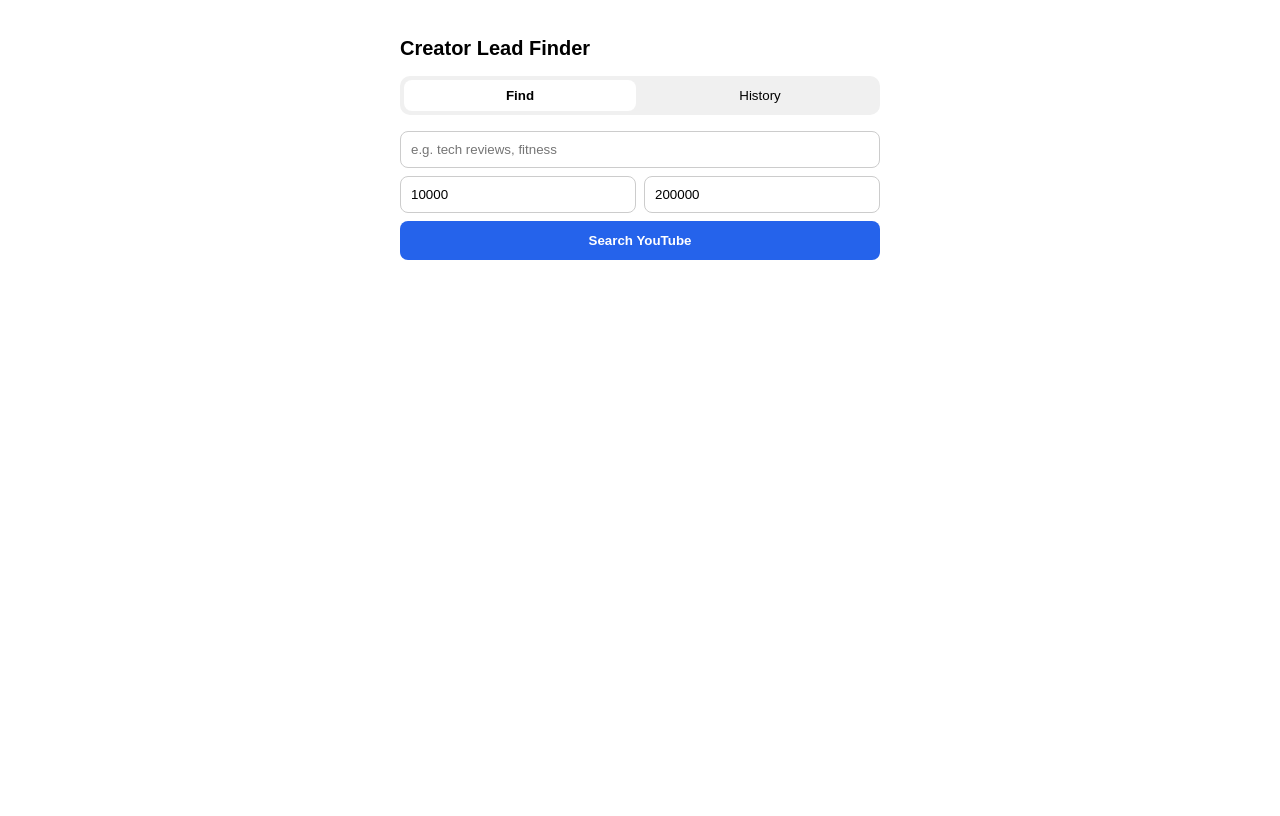
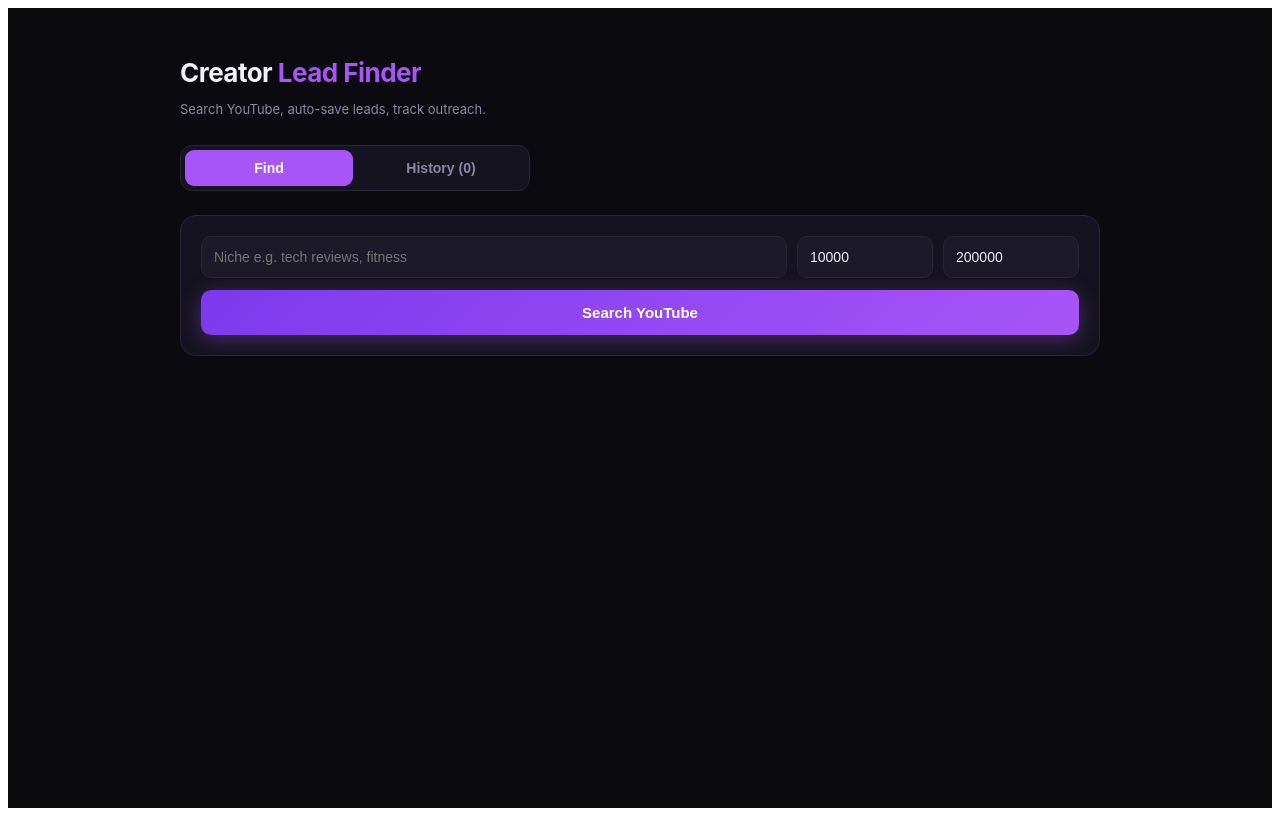
Before and after one commit to Deepsingh77142/Creator-finder, a Next.js app: page / in a window 1280 px wide. Built offline with nearby package versions, Linux system fonts and the light colour scheme.

Commit message:
Update index.js

```diff
--- a/pages/index.js
+++ b/pages/index.js
@@ -30,21 +30,29 @@ export default function Home() {
       const data = await res.json();
       if (data.error) throw new Error(data.error);
       setResults(data.results);
+
+      const existingUrls = new Set(history.map(h => h.url));
+      const newOnes = data.results.filter(r => !existingUrls.has(r.url)).map(r => ({
+        ...r, addedAt: new Date().toISOString(), contacted: false, instagram: 'N/A'
+      }));
+      if (newOnes.length > 0) {
+        saveHistory([...newOnes, ...history]);
+      }
     } catch (e) {
       setError(e.message);
     }
     setLoading(false);
   }
 
-  function addToHistory(creator) {
-    const entry = { ...creator, addedAt: new Date().toISOString(), contacted: false };
-    saveHistory([entry, ...history]);
-    alert('Added: ' + creator.name);
-  }
-
   function toggleContacted(i) {
     const updated = [...history];
     updated[i].contacted = !updated[i].contacted;
+    saveHistory(updated);
+  }
+
+  function updateInstagram(i, value) {
+    const updated = [...history];
+    updated[i].instagram = value;
     saveHistory(updated);
   }
 
@@ -54,80 +62,151 @@ export default function Home() {
     saveHistory(updated);
   }
 
+  const bg = '#0a0a0f';
+  const card = '#15131f';
+  const border = '#2a2438';
+  const purple = '#a855f7';
+  const purpleDark = '#7c3aed';
+  const textMain = '#f3f1f8';
+  const textMuted = '#8d87a3';
+
+  const thStyle = { textAlign: 'left', padding: '10px 8px', fontSize: 11, color: textMuted, borderBottom: `1px solid ${border}`, whiteSpace: 'nowrap', textTransform: 'uppercase', letterSpacing: '0.05em' };
+  const tdStyle = { padding: '10px 8px', fontSize: 13, borderBottom: `1px solid ${border}`, verticalAlign: 'top', color: textMain };
+  const inputStyle = { padding: 12, borderRadius: 10, border: `1px solid ${border}`, fontSize: 14, background: '#1c1928', color: textMain, outline: 'none' };
+
   return (
-    <div style={{ maxWidth: 480, margin: '0 auto', padding: 16, fontFamily: 'sans-serif' }}>
-      <h1 style={{ fontSize: 20, marginBottom: 16 }}>Creator Lead Finder</h1>
+    <div style={{ minHeight: '100vh', background: bg, fontFamily: '-apple-system, sans-serif' }}>
+      <div style={{ maxWidth: 920, margin: '0 auto', padding: '32px 16px 60px' }}>
 
-      <div style={{ display: 'flex', gap: 8, marginBottom: 16, background: '#f0f0f0', borderRadius: 10, padding: 4 }}>
-        <button onClick={() => setTab('find')} style={{ flex: 1, padding: 8, border: 'none', borderRadius: 8, background: tab === 'find' ? '#fff' : 'transparent', fontWeight: tab === 'find' ? 600 : 400 }}>Find</button>
-        <button onClick={() => setTab('history')} style={{ flex: 1, padding: 8, border: 'none', borderRadius: 8, background: tab === 'history' ? '#fff' : 'transparent', fontWeight: tab === 'history' ? 600 : 400 }}>History</button>
+        <div style={{ marginBottom: 28 }}>
+          <h1 style={{ fontSize: 26, marginBottom: 6, fontWeight: 700, color: textMain, letterSpacing: '-0.02em' }}>
+            Creator <span style={{ color: purple }}>Lead Finder</span>
+          </h1>
+          <p style={{ fontSize: 13, color: textMuted }}>Search YouTube, auto-save leads, track outreach.</p>
+        </div>
+
+        <div style={{ display: 'flex', gap: 4, marginBottom: 24, background: card, borderRadius: 12, padding: 4, maxWidth: 340, border: `1px solid ${border}` }}>
+          <button onClick={() => setTab('find')} style={{ flex: 1, padding: 10, border: 'none', borderRadius: 9, background: tab === 'find' ? purple : 'transparent', color: tab === 'find' ? '#fff' : textMuted, fontWeight: 600, fontSize: 14, cursor: 'pointer', transition: 'all 0.15s' }}>Find</button>
+          <button onClick={() => setTab('history')} style={{ flex: 1, padding: 10, border: 'none', borderRadius: 9, background: tab === 'history' ? purple : 'transparent', color: tab === 'history' ? '#fff' : textMuted, fontWeight: 600, fontSize: 14, cursor: 'pointer', transition: 'all 0.15s' }}>History ({history.length})</button>
         </div>
 
         {tab === 'find' && (
           <div>
+            <div style={{ background: card, border: `1px solid ${border}`, borderRadius: 16, padding: 20, marginBottom: 20 }}>
+              <div style={{ display: 'flex', flexWrap: 'wrap', gap: 10, marginBottom: 12 }}>
                 <input
                   type="text"
-            placeholder="e.g. tech reviews, fitness"
+                  placeholder="Niche e.g. tech reviews, fitness"
                   value={niche}
                   onChange={e => setNiche(e.target.value)}
-            style={{ width: '100%', padding: 10, marginBottom: 8, borderRadius: 8, border: '1px solid #ccc', boxSizing: 'border-box' }}
+                  style={{ ...inputStyle, flex: '1 1 200px' }}
                 />
-          <div style={{ display: 'flex', gap: 8, marginBottom: 8 }}>
-            <input type="number" value={minSubs} onChange={e => setMinSubs(e.target.value)} placeholder="Min subs" style={{ flex: 1, padding: 10, borderRadius: 8, border: '1px solid #ccc' }} />
-            <input type="number" value={maxSubs} onChange={e => setMaxSubs(e.target.value)} placeholder="Max subs" style={{ flex: 1, padding: 10, borderRadius: 8, border: '1px solid #ccc' }} />
+                <input type="number" value={minSubs} onChange={e => setMinSubs(e.target.value)} placeholder="Min subs" style={{ ...inputStyle, width: 110 }} />
+                <input type="number" value={maxSubs} onChange={e => setMaxSubs(e.target.value)} placeholder="Max subs" style={{ ...inputStyle, width: 110 }} />
               </div>
-          <button onClick={searchCreators} disabled={loading} style={{ width: '100%', padding: 12, borderRadius: 8, border: 'none', background: '#2563eb', color: '#fff', fontWeight: 600, marginBottom: 16 }}>
+              <button onClick={searchCreators} disabled={loading} style={{
+                width: '100%', padding: 14, borderRadius: 10, border: 'none',
+                background: loading ? '#4c3a73' : `linear-gradient(135deg, ${purpleDark}, ${purple})`,
+                color: '#fff', fontWeight: 700, fontSize: 15, cursor: loading ? 'default' : 'pointer',
+                boxShadow: loading ? 'none' : '0 4px 20px rgba(168,85,247,0.35)'
+              }}>
                 {loading ? 'Searching...' : 'Search YouTube'}
               </button>
+            </div>
 
-          {error && <div style={{ color: 'red', marginBottom: 16, fontSize: 13 }}>{error}</div>}
+            {error && <div style={{ color: '#fca5a5', marginBottom: 16, fontSize: 13, background: '#3a1212', border: '1px solid #5c1a1a', padding: 12, borderRadius: 10 }}>{error}</div>}
 
+            {results.length > 0 && (
+              <p style={{ fontSize: 13, color: '#86efac', marginBottom: 12, fontWeight: 600 }}>● {results.length} channels found — auto-saved to History</p>
+            )}
+
+            {results.length > 0 && (
+              <div style={{ background: card, border: `1px solid ${border}`, borderRadius: 16, padding: 8, overflowX: 'auto' }}>
+                <table style={{ width: '100%', borderCollapse: 'collapse' }}>
+                  <thead>
+                    <tr>
+                      <th style={thStyle}>Name</th>
+                      <th style={thStyle}>Category</th>
+                      <th style={thStyle}>Subs</th>
+                      <th style={thStyle}>Email</th>
+                      <th style={thStyle}>Channel</th>
+                    </tr>
+                  </thead>
+                  <tbody>
                     {results.map(r => (
-            <div key={r.id} style={{ border: '1px solid #ddd', borderRadius: 10, padding: 12, marginBottom: 10 }}>
-              <div style={{ display: 'flex', gap: 10, alignItems: 'center', marginBottom: 8 }}>
-                {r.thumb && <img src={r.thumb} alt="" style={{ width: 38, height: 38, borderRadius: '50%' }} />}
-                <div>
-                  <div style={{ fontWeight: 600, fontSize: 14 }}>{r.name}</div>
-                  <div style={{ fontSize: 12, color: '#666' }}>{r.subs} subscribers · {r.category}</div>
+                      <tr key={r.id}>
+                        <td style={{ ...tdStyle, fontWeight: 600 }}>{r.name}</td>
+                        <td style={tdStyle}><span style={{ background: '#2a1f3d', color: '#d4b8ff', padding: '3px 9px', borderRadius: 20, fontSize: 11 }}>{r.category}</span></td>
+                        <td style={{ ...tdStyle, color: textMuted }}>{r.subs}</td>
+                        <td style={{ ...tdStyle, color: r.email === 'N/A' ? textMuted : '#86efac' }}>{r.email}</td>
+                        <td style={tdStyle}><a href={r.url} target="_blank" rel="noreferrer" style={{ color: purple, textDecoration: 'none' }}>open ↗</a></td>
+                      </tr>
+                    ))}
+                  </tbody>
+                </table>
               </div>
-              </div>
-              <div style={{ fontSize: 13, marginBottom: 4 }}>Email: {r.email}</div>
-              <a href={r.url} target="_blank" rel="noreferrer" style={{ fontSize: 13, color: '#2563eb' }}>Open channel ↗</a>
-              <button onClick={() => addToHistory(r)} style={{ width: '100%', marginTop: 8, padding: 8, borderRadius: 8, border: 'none', background: '#16a34a', color: '#fff', fontWeight: 600 }}>
-                Add to history
-              </button>
-            </div>
-          ))}
+            )}
           </div>
         )}
 
         {tab === 'history' && (
           <div>
-          <div style={{ display: 'flex', gap: 8, marginBottom: 16 }}>
-            <div style={{ flex: 1, background: '#f0f0f0', borderRadius: 8, padding: 12, textAlign: 'center' }}>
-              <div style={{ fontSize: 22, fontWeight: 700 }}>{history.length}</div>
-              <div style={{ fontSize: 12, color: '#666' }}>Total leads</div>
+            <div style={{ display: 'flex', gap: 12, marginBottom: 20, maxWidth: 420 }}>
+              <div style={{ flex: 1, background: card, border: `1px solid ${border}`, borderRadius: 12, padding: 16, textAlign: 'center' }}>
+                <div style={{ fontSize: 24, fontWeight: 700, color: purple }}>{history.length}</div>
+                <div style={{ fontSize: 12, color: textMuted, marginTop: 2 }}>Total leads</div>
               </div>
-            <div style={{ flex: 1, background: '#f0f0f0', borderRadius: 8, padding: 12, textAlign: 'center' }}>
-              <div style={{ fontSize: 22, fontWeight: 700 }}>{history.filter(h => h.contacted).length}</div>
-              <div style={{ fontSize: 12, color: '#666' }}>Contacted</div>
+              <div style={{ flex: 1, background: card, border: `1px solid ${border}`, borderRadius: 12, padding: 16, textAlign: 'center' }}>
+                <div style={{ fontSize: 24, fontWeight: 700, color: '#86efac' }}>{history.filter(h => h.contacted).length}</div>
+                <div style={{ fontSize: 12, color: textMuted, marginTop: 2 }}>Contacted</div>
               </div>
             </div>
-          {history.length === 0 && <div style={{ textAlign: 'center', color: '#888', padding: 20 }}>No leads saved yet.</div>}
+
+            {history.length === 0 && <div style={{ textAlign: 'center', color: textMuted, padding: 40, background: card, borderRadius: 16, border: `1px solid ${border}` }}>No leads yet. Search in the Find tab — results save here automatically.</div>}
+
+            {history.length > 0 && (
+              <div style={{ background: card, border: `1px solid ${border}`, borderRadius: 16, padding: 8, overflowX: 'auto' }}>
+                <table style={{ width: '100%', borderCollapse: 'collapse' }}>
+                  <thead>
+                    <tr>
+                      <th style={thStyle}>Name</th>
+                      <th style={thStyle}>Category</th>
+                      <th style={thStyle}>Instagram</th>
+                      <th style={thStyle}>Email</th>
+                      <th style={thStyle}>Done</th>
+                      <th style={thStyle}></th>
+                    </tr>
+                  </thead>
+                  <tbody>
                     {history.map((h, i) => (
-            <div key={i} style={{ border: '1px solid #ddd', borderRadius: 10, padding: 12, marginBottom: 8, display: 'flex', justifyContent: 'space-between', alignItems: 'center', gap: 8 }}>
-              <div style={{ flex: 1, minWidth: 0 }}>
-                <div style={{ fontWeight: 600, fontSize: 14 }}>{h.name}</div>
-                <div style={{ fontSize: 12, color: '#666', whiteSpace: 'nowrap', overflow: 'hidden', textOverflow: 'ellipsis' }}>{h.email}</div>
-              </div>
-              <label style={{ fontSize: 12, display: 'flex', alignItems: 'center', gap: 4 }}>
-                <input type="checkbox" checked={h.contacted} onChange={() => toggleContacted(i)} /> done
-              </label>
-              <button onClick={() => removeHistory(i)} style={{ border: 'none', background: 'transparent', color: 'red', fontSize: 18 }}>×</button>
-            </div>
+                      <tr key={i}>
+                        <td style={{ ...tdStyle, fontWeight: 600 }}>{h.name}</td>
+                        <td style={tdStyle}><span style={{ background: '#2a1f3d', color: '#d4b8ff', padding: '3px 9px', borderRadius: 20, fontSize: 11 }}>{h.category}</span></td>
+                        <td style={tdStyle}>
+                          <input
+                            type="text"
+                            placeholder="paste handle"
+                            value={h.instagram === 'N/A' ? '' : h.instagram}
+                            onChange={e => updateInstagram(i, e.target.value || 'N/A')}
+                            style={{ width: 100, padding: 6, fontSize: 12, border: `1px solid ${border}`, borderRadius: 8, background: '#1c1928', color: textMain, outline: 'none' }}
+                          />
+                        </td>
+                        <td style={{ ...tdStyle, color: h.email === 'N/A' ? textMuted : '#86efac' }}>{h.email}</td>
+                        <td style={tdStyle}>
+                          <input type="checkbox" checked={h.contacted} onChange={() => toggleContacted(i)} style={{ width: 16, height: 16, accentColor: purple }} />
+                        </td>
+                        <td style={tdStyle}>
+                          <button onClick={() => removeHistory(i)} style={{ border: 'none', background: 'transparent', color: '#f87171', fontSize: 18, cursor: 'pointer' }}>×</button>
+                        </td>
+                      </tr>
                     ))}
+                  </tbody>
+                </table>
               </div>
             )}
           </div>
+        )}
+      </div>
+    </div>
   );
     }
```
Lines whose indentation alone changed are shown as unchanged.
